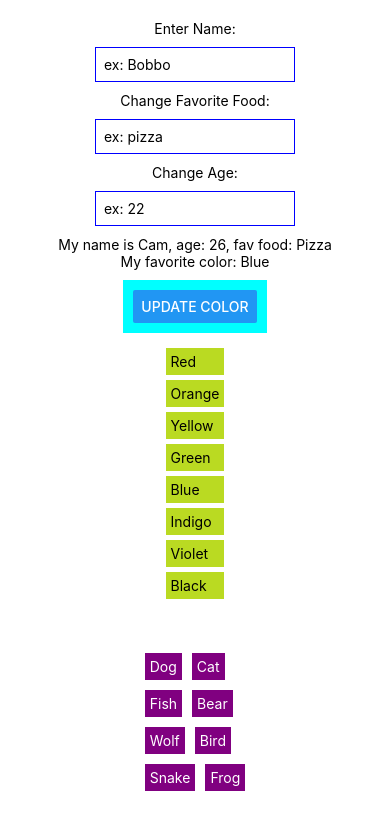
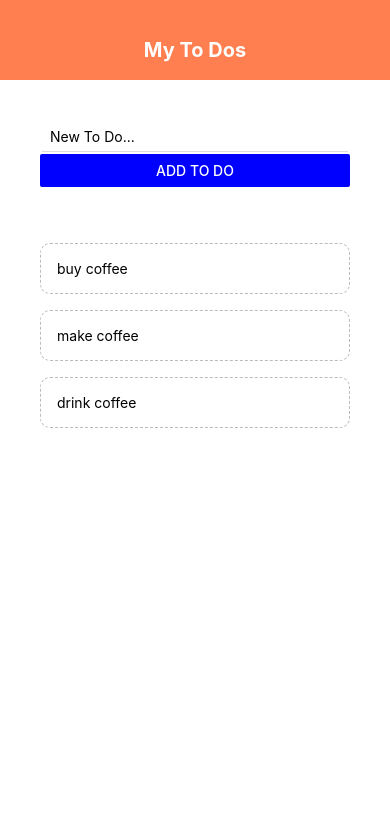
Before and after one commit to CAM603/react-native-practice, a React Native app: screen / in a window 390 px wide. Shown: the top 830 px of the page. Built offline with nearby package versions, Linux system fonts and the light colour scheme.

Commit message:
ADD todo list

```diff
--- a/App.js
+++ b/App.js
@@ -1,127 +1,70 @@
 import React, { useState } from 'react';
-import { StyleSheet,
-  Text,
-  View,
-  Button,
-  TextInput,
-  ScrollView,
-  FlatList,
-  TouchableOpacity
-} from 'react-native';
+import { StyleSheet, Text, View, FlatList, Alert, TouchableWithoutFeedback, Keyboard } from 'react-native';
+import Header from './components/Header';
+import TodoItem from './components/TodoItem';
+import AddTodo from './components/AddTodo';
 
 export default function App() {
-  const [name, setName] = useState('Cam');
-  const [food, setFood] = useState('Pizza');
-  const [age, setAge] = useState(26);
-  const [color, setColor] = useState('Blue')
-
-  const clickHandler = () => {
-    setColor(color === 'Blue' ? 'Green' : 'Blue')
+  const [todos, setTodos] = useState([
+    { text: 'buy coffee', key: '1' },
+    { text: 'make coffee', key: '2' },
+    { text: 'drink coffee', key: '3' }
+  ]);
+  const deleteTodo = (key) => {
+    setTodos((todos) => {
+      return todos.filter(todo => todo.key !== key)
+    })
+  }
+  const pressHandler = (key) => {
+    Alert.alert('Are you sure you want to delete?', '', [
+      {text: 'Yes', onPress: () => deleteTodo(key)},
+      {text: 'No'},
+    ])
   }
 
-  const [colors, setColors] = useState([
-    {name: 'Red', id: 1},
-    {name: 'Orange', id: 2},
-    {name: 'Yellow', id: 3},
-    {name: 'Green', id: 4},
-    {name: 'Blue', id: 5},
-    {name: 'Indigo', id: 6},
-    {name: 'Violet', id: 7},
-    {name: 'Black', id: 8}
-  ])
-
-  const [animals, setAnimals] = useState([
-    {name: 'Dog', id: 1},
-    {name: 'Cat', id: 2},
-    {name: 'Fish', id: 3},
-    {name: 'Bear', id: 4},
-    {name: 'Wolf', id: 5},
-    {name: 'Bird', id: 6},
-    {name: 'Snake', id: 7},
-    {name: 'Frog', id: 8}
-  ])
-
-  const pressHandler = (id) => {
-    setAnimals((animals) => {
-      return animals.filter(animal => animal.id !== id)
+  const addTodo = (todo) => {
+    if(todo.length > 3) {
+      setTodos((todos) => {
+        return [...todos, { text: todo, key: (todos.length + 1).toString() }]
       })
+    } else {
+      Alert.alert('Is that really something you need to do?')
     }
-
+  }
+  console.log(todos)
   return (
+    <TouchableWithoutFeedback onPress={() => Keyboard.dismiss()}>
       <View style={styles.container}>
-      <Text>Enter Name:</Text>
-      <TextInput
-        style={styles.input}
-        placeholder='ex: Bobbo'
-        onChangeText={(val) => setName(val)}/>
-      <Text>Change Favorite Food:</Text>
-      <TextInput
-        style={styles.input}
-        placeholder='ex: pizza'
-        onChangeText={(val) => setFood(val)}/>
-      <Text>Change Age:</Text>
-      <TextInput
-        keyboardType='numeric'
-        style={styles.input}
-        placeholder='ex: 22'
-        onChangeText={(val) => setAge(val)}/>
-
-      <Text>My name is {name}, age: {age}, fav food: {food}</Text>
-      <Text>My favorite color: {color}</Text>
-      <View style={styles.buttonContainer}>
-        <Button title="update color" onPress={clickHandler}/>
-      </View>
-      <ScrollView>
-        {colors.map(color => (
-          <View key={color.id}>
-            <Text style={styles.item}>{color.name}</Text>
-          </View>
-        ))}
-      </ScrollView>
+        <Header/>
+        <View style={styles.content}>
+          <AddTodo
+            addTodo={addTodo}/>
+          <View style={styles.list}>
             <FlatList
-        numColumns={2}
-        keyExtractor={(item) => item.id}
-        data={animals}
+            data={todos}
             renderItem={({ item }) => (
-          <TouchableOpacity onPress={() => pressHandler(item.id)}>
-            <Text style={styles.item2}>{item.name}</Text>
-          </TouchableOpacity>
+              <TodoItem
+                item={item}
+                pressHandler={pressHandler}/>
             )}
             />
           </View>
+        </View>
+      </View>
+    </TouchableWithoutFeedback>
   );
 }
 
 const styles = StyleSheet.create({
   container: {
     flex: 1,
-    backgroundColor: '#fff',
-    alignItems: 'center',
-    marginTop: 20
+    backgroundColor: '#fff'
   },
-  buttonContainer: {
-    backgroundColor: 'cyan',
-    padding: 10,
-    margin: 10
+  content: {
+    padding: 40
   },
-  input: {
-    borderWidth: 1,
-    borderColor: 'blue',
-    padding: 8,
-    margin: 10,
-    width: 200
-  },
-  item: {
-    padding: 5,
-    fontSize: 14,
-    backgroundColor: '#BADA22',
-    marginTop: 5
-  },
-  item2: {
-    padding: 5,
-    fontSize: 14,
-    backgroundColor: 'purple',
-    margin: 5,
-    color: 'white'
+  list: {
+    marginTop: 40
   }
+
 });
--- /dev/null
+++ b/components/AddTodo.js
@@ -0,0 +1,33 @@
+import React, { useState } from 'react'
+import { StyleSheet, Text, TextInput, Button, View } from 'react-native';
+
+export default function AddTodo({addTodo}) {
+    const [text, setText] = useState('')
+
+    const changeHandler = (val) => {
+        setText(val)
+    }
+    return (
+        <View>
+            <TextInput
+                style={styles.input}
+                placeholder='New To Do...'
+                onChangeText={changeHandler}
+            />
+            <Button
+                color='blue'
+                title='Add To Do'
+                onPress={() => addTodo(text)}/>
+        </View>
+    )
+}
+
+const styles = StyleSheet.create({
+    input: {
+        margin: 2,
+        paddingHorizontal: 8,
+        paddingVertical: 6,
+        borderBottomWidth: 1,
+        borderBottomColor: '#ddd'
+    }
+})
--- /dev/null
+++ b/components/Header.js
@@ -0,0 +1,24 @@
+import React from 'react';
+import { StyleSheet, Text, View } from 'react-native';
+
+export default function Header() {
+    return (
+        <View style={styles.header}>
+            <Text style={styles.title}>My To Dos</Text>
+        </View>
+    )
+}
+
+const styles = StyleSheet.create({
+    header: {
+        height: 80,
+        paddingTop: 38,
+        backgroundColor: 'coral'
+    },
+    title: {
+        textAlign: 'center',
+        color: 'white',
+        fontSize: 20,
+        fontWeight: 'bold'
+    }
+})
--- /dev/null
+++ b/components/TodoItem.js
@@ -0,0 +1,21 @@
+import React from 'react';
+import { StyleSheet, Text, TouchableOpacity } from 'react-native';
+
+export default function TodoItem({item, pressHandler}) {
+    return (
+        <TouchableOpacity onPress={() => pressHandler(item.key)}>
+            <Text style={styles.item}>{item.text}</Text>
+        </TouchableOpacity>
+    )
+}
+
+const styles = StyleSheet.create({
+    item: {
+        padding: 16,
+        marginTop: 16,
+        borderColor: '#bbb',
+        borderWidth: 1,
+        borderStyle: 'dashed',
+        borderRadius: 10
+    }
+});
```
Also changed, not shown: 1 other file (tests, documents, lock files or other folders). Lines whose indentation alone changed are shown as unchanged.
